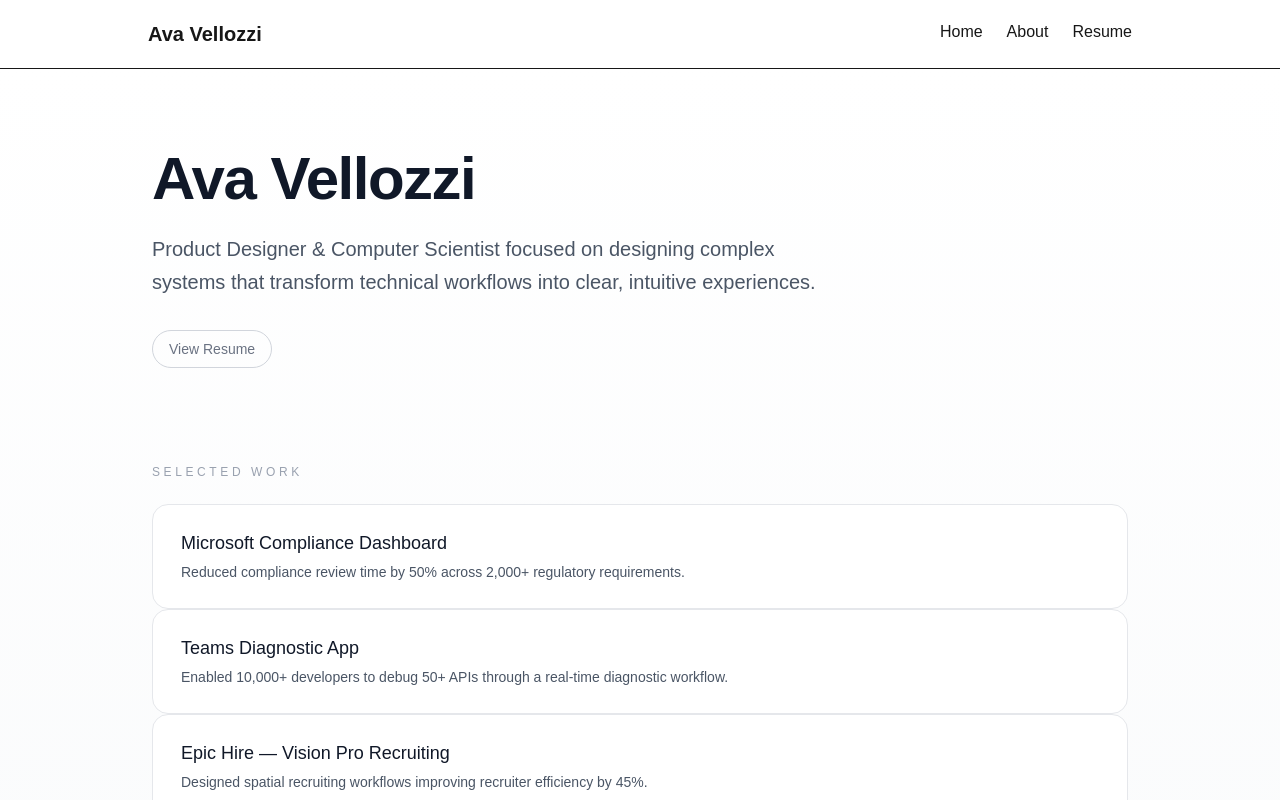
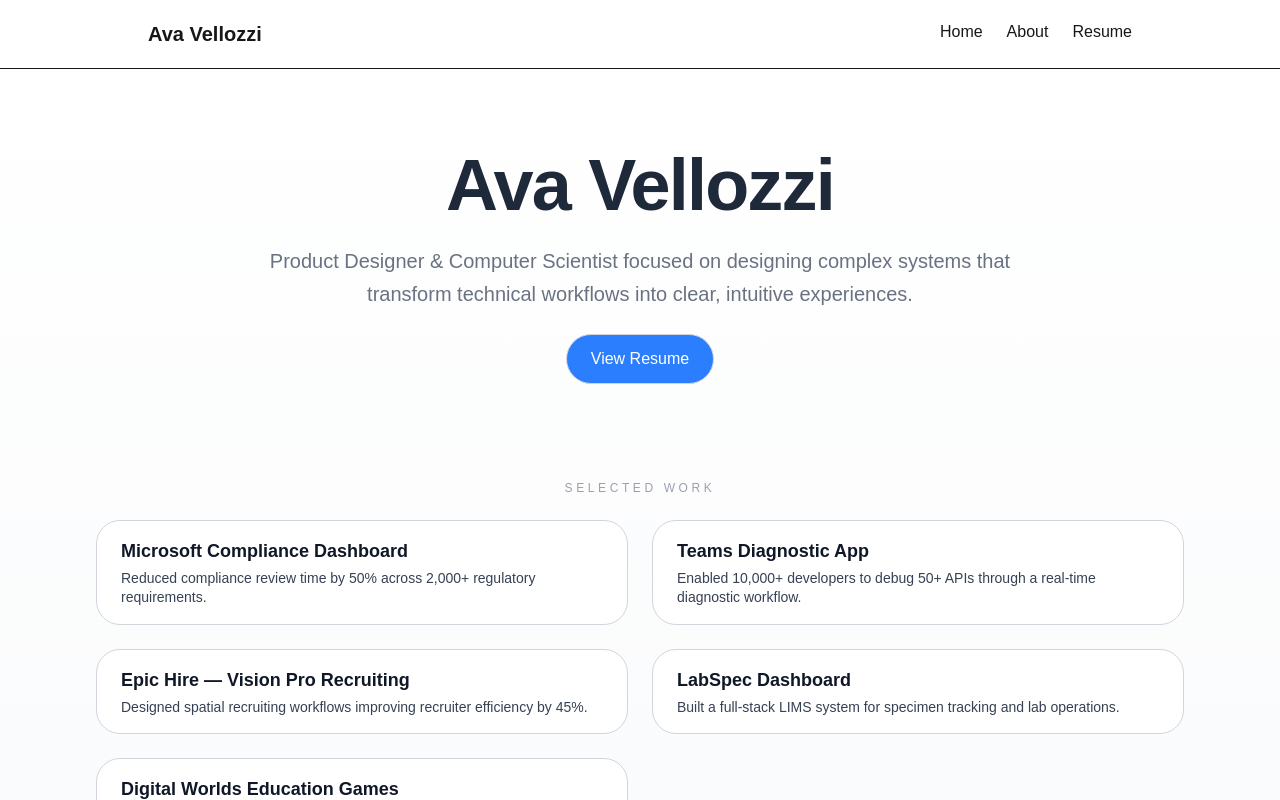
Before and after one commit to AvaVellozzi/ava-portfolio, a Next.js app: page / in a window 1280 px wide. Shown: the top 800 px of the page. Built offline with nearby package versions, Linux system fonts and the light colour scheme.

Commit message:
made design of homepage a bit better

```diff
--- a/app/page.tsx
+++ b/app/page.tsx
@@ -2,44 +2,42 @@ import Link from "next/link";
 
 export default function Home() {
   return (
-    <main className="min-h-screen bg-gradient-to-b from-white to-gray-50 text-gray-900">
+    <main className="min-h-screen bg-gradient-to-b from-white to-gray-50 text-gray-900 flex flex-col items-center">
 
-      <div className="max-w-5xl mx-auto px-6 py-20">
+      <div className="max-w-6xl mx-auto px-8 py-20">
 
         {/* HERO */}
-        <section className="mb-24">
-          <h1 className="text-6xl font-semibold tracking-tight mb-6">
+        <section className="text-center mb-24">
+          <h1 className="text-7xl font-bold tracking-tight mb-6 text-gray-800">
             Ava Vellozzi
           </h1>
 
-          <p className="text-xl text-gray-600 max-w-2xl leading-relaxed">
-            Product Designer & Computer Scientist focused on designing
-            complex systems that transform technical workflows into
-            clear, intuitive experiences.
+          <p className="text-xl text-gray-500 max-w-3xl mx-auto leading-relaxed">
+            Product Designer & Computer Scientist focused on designing complex systems that transform technical workflows into clear, intuitive experiences.
           </p>
 
           {/* CTA ROW */}
-          <div className="mt-8 flex gap-6 text-sm text-gray-500">
+          <div className="mt-6 flex justify-center gap-6"> {/* Reduced from mt-8 to mt-6 */}
             <a
               href="/AvaVellozziResume.pdf"
               target="_blank"
-              className="px-4 py-2 rounded-full border border-gray-300 hover:border-gray-500 transition"
+              className="px-6 py-3 rounded-full border border-gray-300 hover:border-gray-500 bg-blue-500 text-white transition transform hover:scale-105"
             >
               View Resume
             </a>
           </div>
+
         </section>
 
         {/* SECTION LABEL */}
-        <section className="mb-6">
+        <section className="mb-6 text-center">
           <h2 className="text-xs tracking-[0.3em] uppercase text-gray-400">
             Selected Work
           </h2>
         </section>
 
         {/* PROJECTS */}
-        <section className="space-y-3">
-
+        <section className="grid grid-cols-1 sm:grid-cols-2 gap-6">
           <ProjectCard
             title="Microsoft Compliance Dashboard"
             description="Reduced compliance review time by 50% across 2,000+ regulatory requirements."
@@ -69,7 +67,6 @@ export default function Home() {
             description="Built educational games reaching 8M+ users to improve early literacy outcomes."
             link="/projects/digital-worlds"
           />
-
         </section>
 
       </div>
@@ -90,21 +87,18 @@ function ProjectCard({
 }) {
   return (
     <Link href={link}>
-      <div className="group relative overflow-hidden rounded-2xl border border-gray-200 bg-white px-7 py-6 transition hover:border-gray-300 hover:shadow-sm">
+      <div className="group relative overflow-hidden rounded-3xl border border-gray-300 bg-white px-6 py-4 transition hover:border-blue-400 hover:shadow-lg">
 
         {/* subtle hover glow */}
-        <div className="absolute inset-0 opacity-0 group-hover:opacity-100 transition bg-gradient-to-r from-gray-50 to-transparent" />
+        <div className="absolute inset-0 opacity-0 group-hover:opacity-100 transition bg-gradient-to-r from-blue-100 to-transparent" />
 
         <div className="relative">
-
-          <h3 className="text-lg font-medium text-gray-900 group-hover:translate-x-0.5 transition">
+          <h3 className="text-lg font-semibold text-gray-900 group-hover:text-blue-500 transition duration-300">
             {title}
           </h3>
-
-          <p className="mt-1 text-sm text-gray-600 leading-relaxed">
+          <p className="mt-1 text-sm text-gray-700 leading-snug">
             {description}
           </p>
-
         </div>
       </div>
     </Link>
```
